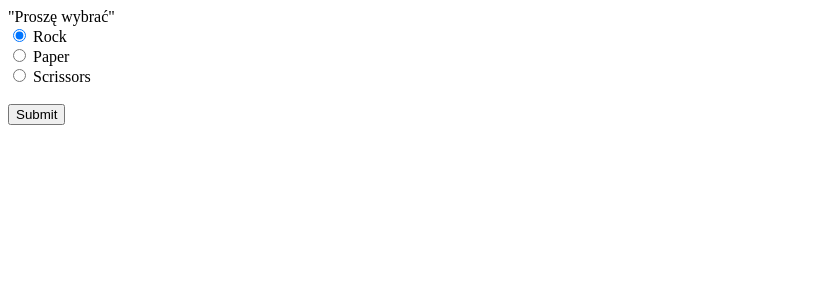
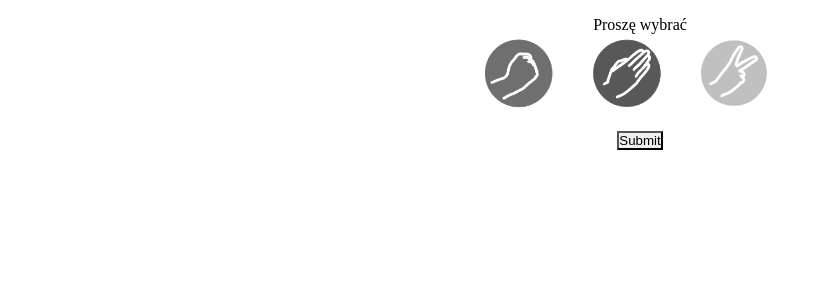
Before and after one commit to Cristopher-91/Rock-Paper-Scrissors_Game, a PHP site: page / in a window 1280 px wide. Shown: the top 300 px of the page, without its empty margins (0-822 px from the left). Run offline with PHP 8.4, Linux system fonts and the light colour scheme.

Commit message:
Add files via upload
Adding images instead of radio buttons and css file

```diff
--- a/index.php
+++ b/index.php
@@ -3,15 +3,22 @@
 <head>
 	<meta charset="UTF-8"/>
 	<title>Game</title>
+	<link rel="stylesheet" type="text/css" href="style.css">
 </head>
+
 <body>
-	<div>
+	<div class="container">
 	<form method="GET" action="wyniki.php">
-		"Proszę wybrać" <br>
-			  <input type="radio" name="me" value="Rock" checked> Rock<br>
-			  <input type="radio" name="me" value="Paper"> Paper<br>
-			  <input type="radio" name="me" value="Scrissors"> Scrissors<br><br>
+		<p>Proszę wybrać</p>
+			<div class="cc-selector">
+			  <input id="Rock" type="radio" name="me" value="Rock" />
+				<label class="choice-cc Rock" for="Rock"></label>
+			  <input id="Paper" type="radio" name="me" value="Paper" />
+				<label class="choice-cc Paper" for="Paper"></label>
+			  <input id="Scrissors" type="radio" name="me" value="Scrissors" />
+				<label class="choice-cc Scrissors" for="Scrissors"></label></br></br>
 			  <input type="submit" name="button" value="Submit">
+			 </div>
 	</form>
 	</div>
 </body>
--- /dev/null
+++ b/style.css
@@ -0,0 +1,43 @@
+.container{
+	text-align: center;
+}
+
+.cc-selector input{
+    margin:0;padding:0;
+    -webkit-appearance:none;
+       -moz-appearance:none;
+            appearance:none;
+}
+.Rock{background-image:url(Obrazki/Rock.png);}
+.Paper{background-image:url(Obrazki/Paper.png);}
+.Scrissors{background-image:url(Obrazki/Scrissors.png);}
+
+.cc-selector input:active +.choice-cc{opacity: .9;}
+.cc-selector input:checked +.choice-cc{
+    -webkit-filter: none;
+       -moz-filter: none;
+            filter: none;
+}
+.choice-cc{
+    cursor:pointer;
+    background-size:contain;
+    background-repeat:no-repeat;
+    display:inline-block;
+    width:100px;height:70px;
+    -webkit-transition: all 100ms ease-in;
+       -moz-transition: all 100ms ease-in;
+            transition: all 100ms ease-in;
+    -webkit-filter: brightness(1.8) grayscale(1) opacity(.7);
+       -moz-filter: brightness(1.8) grayscale(1) opacity(.7);
+            filter: brightness(1.8) grayscale(1) opacity(.7);
+}
+.choice-cc:hover{
+    -webkit-filter: brightness(1.2) grayscale(.5) opacity(.9);
+       -moz-filter: brightness(1.2) grayscale(.5) opacity(.9);
+            filter: brightness(1.2) grayscale(.5) opacity(.9);
+}
+
+/* Extras */
+a:visited{color:#888}
+a{color:#444;text-decoration:none;}
+p{margin-bottom:.3em;}
```
Also changed, not shown: wyniki.php (+14 -7 lines), Paper.png (added), Rock.png (added), Scrissors.png (added).
